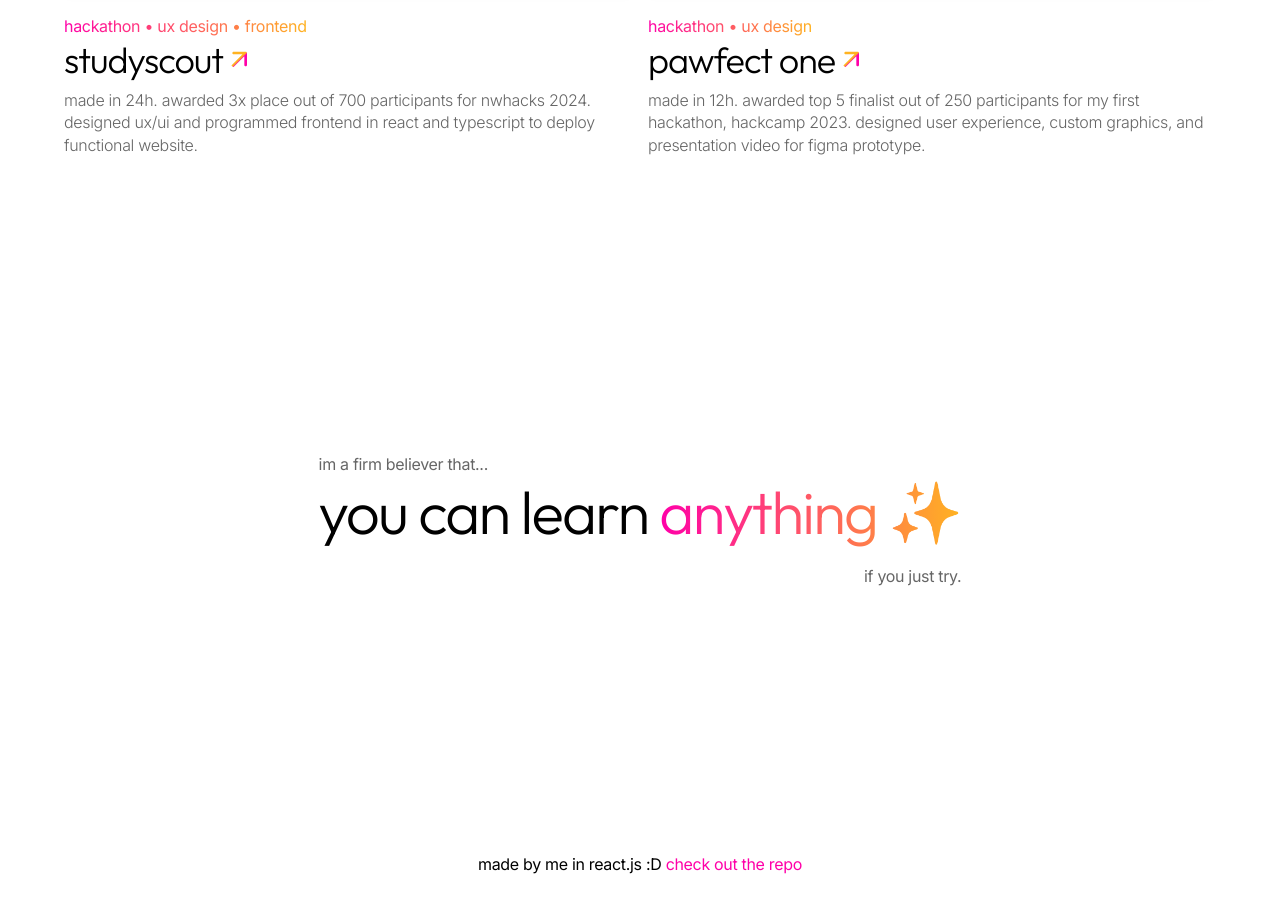
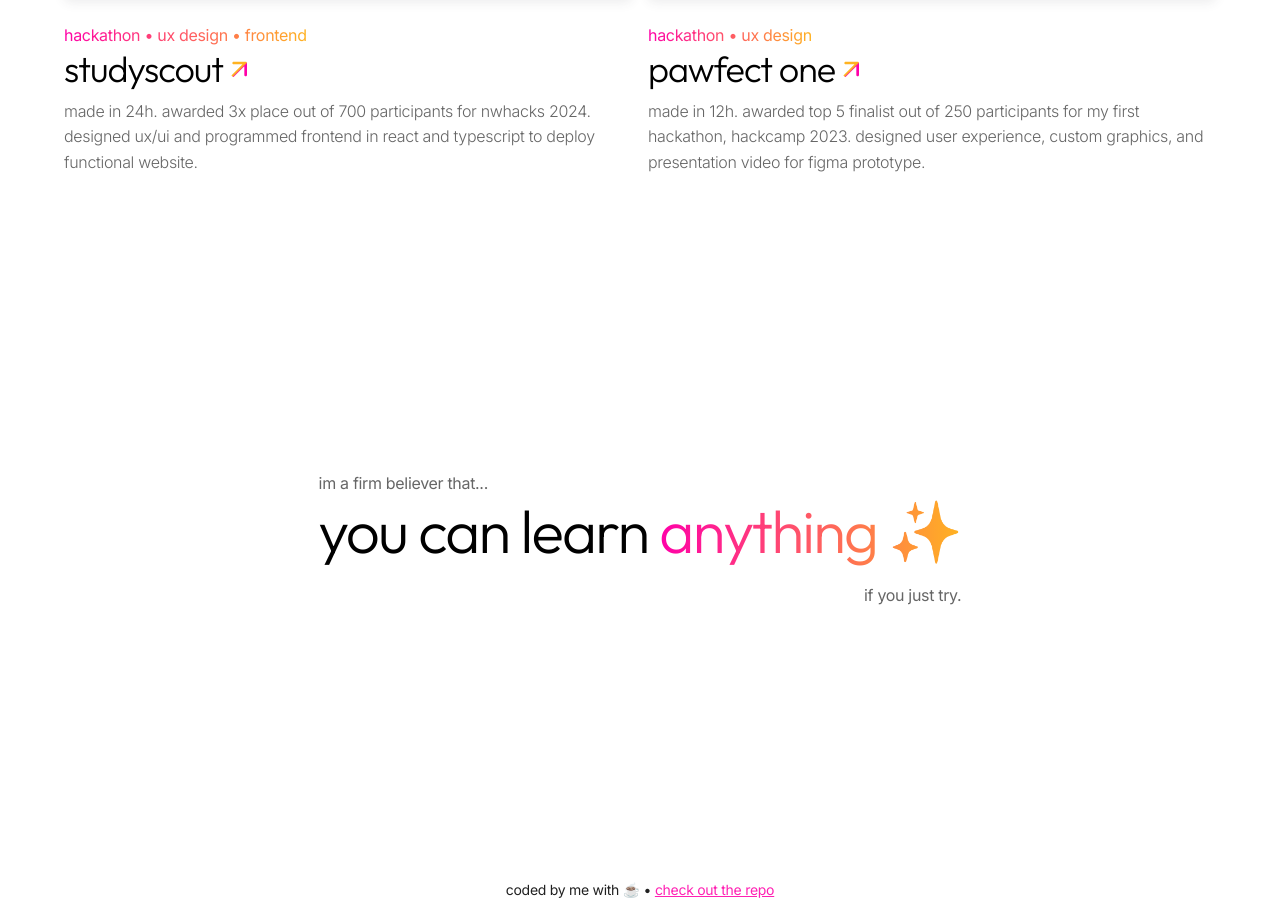
Before and after one commit to Patticatti/new-website, a React (Create React App) app: page / in a window 1280 px wide. Shown: the part 1759-2667 px from the top of the page. Before the commit the page ends 2635 px from the top, so only its background shows below. Built offline with nearby package versions, Linux system fonts and the light colour scheme.

Commit message:
Finally figured out how to scroll to different useRefs

```diff
--- a/src/App.js
+++ b/src/App.js
@@ -5,26 +5,15 @@ import { motion } from 'framer-motion'
 import { useRef } from 'react'
 
 function App() {
-  const scrollWork = useRef(null)
-  const scrollToWork = () => {
-    scrollWork.current?.scrollIntoView({ behavior: 'smooth' })
+  const refs = useRef([null, null, null])
+  const scrollToRef = (index) => {
+    refs.current[index]?.scrollIntoView({ behavior: 'smooth' })
   }
-  const scrollAbout = useRef(null)
-  const scrollToAbout = () => {
-    scrollAbout.current?.scrollIntoView({ behavior: 'smooth' })
-  }
-  const scrollTop = useRef(null)
-  const scrollToTop = () => {
-    scrollTop.current?.scrollIntoView({ behavior: 'smooth' })
-  }
+
   return (
     <Box bg="white">
       <Stack alignItems="center">
-        <Navbar
-          scrollToWork={scrollToWork}
-          scrollToAbout={scrollToAbout}
-          scrollToTop={scrollToTop}
-        />
+        <Navbar scrollToRef={scrollToRef} />
         <Flex
           direction={['column-reverse', 'column-reverse', 'row']}
           justifyContent="space-between"
@@ -32,7 +21,7 @@ function App() {
           paddingBlock="5rem"
           maxWidth="1000px"
           justifySelf="center"
-          ref={scrollTop}
+          ref={(el) => (refs.current[0] = el)}
         >
           <Stack
             maxW={['85%', '85%', '465px']}
@@ -88,14 +77,14 @@ function App() {
           fontSize="4xl"
           letterSpacing="-0.04em"
           fontWeight="regular"
-          ref={scrollWork}
+          ref={(el) => (refs.current[1] = el)}
         >
           check out my stuff 👇
         </Heading>
         <ProjectGrid />
         <Stack marginBlock={['12rem', '12rem', '16rem']} gap="0">
           <Text color="base.500">im a firm believer that...</Text>
-          <Heading fontSize="6xl" ref={scrollAbout}>
+          <Heading fontSize="6xl" ref={(el) => (refs.current[2] = el)}>
             you can learn{' '}
             <Heading
               as="span"
@@ -115,15 +104,19 @@ function App() {
           </Text>
         </Stack>
         <Stack>
-          <Text>
-            made by me in react.js :D{' '}
+          <Flex alignItems="center">
+            <Text opacity="87%" fontSize="sm" padding="0.5rem">
+              coded by me with ☕ {' • '}
               <Link
                 color="primary"
-              src="https://github.com/Patticatti/new-website"
+                href="https://github.com/Patticatti/new-website"
+                target="_blank"
+                textDecoration="underline"
               >
                 check out the repo
               </Link>
             </Text>
+          </Flex>
         </Stack>
       </Stack>
     </Box>
--- a/src/components/Navbar.js
+++ b/src/components/Navbar.js
@@ -1,7 +1,7 @@
 import { Text, Link, Flex } from '@chakra-ui/react'
 import { LuMenu } from 'react-icons/lu'
 
-function Navbar({ scrollToWork, scrollToAbout, scrollToTop }) {
+function Navbar({ scrollToRef }) {
   return (
     <Flex
       justifyContent="space-between"
@@ -17,7 +17,7 @@ function Navbar({ scrollToWork, scrollToAbout, scrollToTop }) {
         padding="1rem"
         fontWeight="semibold"
         marginLeft="1rem"
-        onClick={scrollToTop}
+        onClick={() => scrollToRef(0)}
       >
         patti tani
       </Text>
@@ -32,7 +32,7 @@ function Navbar({ scrollToWork, scrollToAbout, scrollToTop }) {
             color: '#FF00A8',
             // textShadow: '0 0px 8px rgba(255, 0, 168, 0.4)',
           }}
-          onClick={scrollToWork}
+          onClick={() => scrollToRef(1)}
           display={['none', 'none', 'flex']}
           cursor="pointer"
         >
@@ -61,7 +61,7 @@ function Navbar({ scrollToWork, scrollToAbout, scrollToTop }) {
             color: '#FF00A8',
             // textShadow: '0 0px 8px rgba(255, 0, 168, 0.4)',
           }}
-          onClick={scrollToAbout}
+          onClick={() => scrollToRef(2)}
           display={['none', 'none', 'flex']}
           cursor="pointer"
         >
--- a/src/components/ProjectGrid.js
+++ b/src/components/ProjectGrid.js
@@ -65,7 +65,7 @@ function ProjectComponent({ title, tags, image, desc }) {
         />
       </Stack>
       <Text
-        lineHeight="1.4em"
+        lineHeight="1.6em"
         marginTop="0.5rem"
         color="base.500"
         fontWeight="light"
```
Lines whose indentation alone changed are shown as unchanged.
